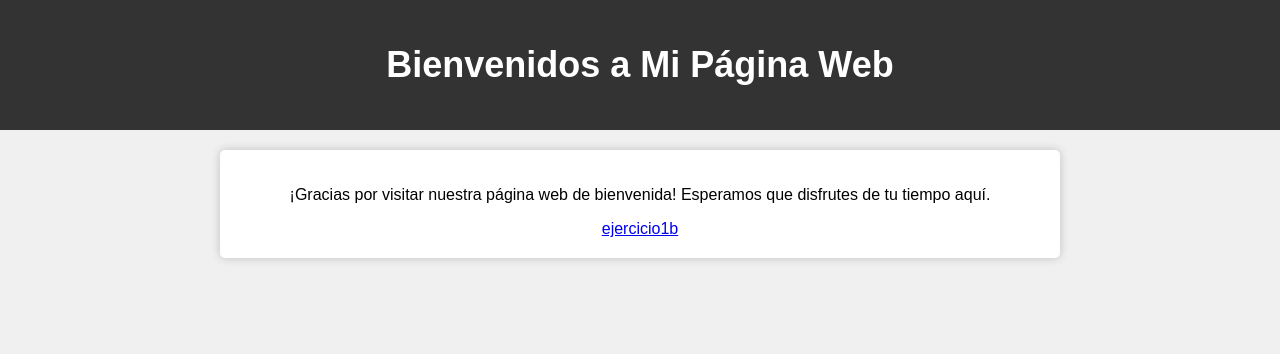
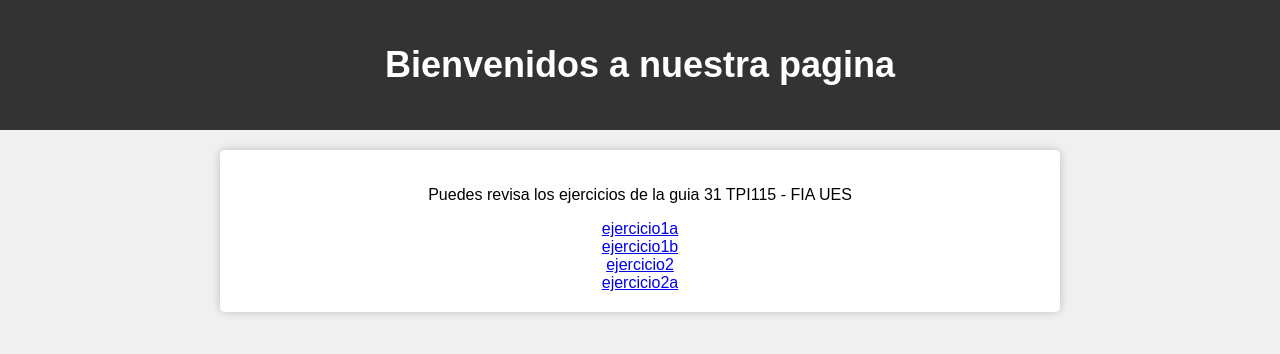
Before and after one commit to AlexHernandezSV/guia31_TPI115, a plain HTML site: page index.html in a window 1280 px wide. Drawn offline with Linux system fonts and the light colour scheme.

Commit message:
Agegando ejercicios

```diff
--- a/index.html
+++ b/index.html
@@ -34,11 +34,14 @@
 </head>
 <body>
     <header>
-        <h1>Bienvenidos a Mi Página Web</h1>
+        <h1>Bienvenidos a nuestra pagina</h1>
     </header>
     <div class="container">
-        <p>¡Gracias por visitar nuestra página web de bienvenida! Esperamos que disfrutes de tu tiempo aquí.</p>
-        <a href="ejercicios/HG16037-ejercicio1b.xml">ejercicio1b</a>
+        <p>Puedes revisa los ejercicios de la guia 31 TPI115 - FIA UES</p>
+        <a href="ejercicios/HG16037-ejercicio1a.xml">ejercicio1a</a><br>
+        <a href="ejercicios/HG16037-ejercicio1b.xml">ejercicio1b</a><br>
+        <a href="ejercicios/HG16037-ejemplo2.xml">ejercicio2</a><br>
+        <a href="ejercicios/HG16037-ejemplo2a.xml">ejercicio2a</a><br>
     </div>
 </body>
 </html>
```
